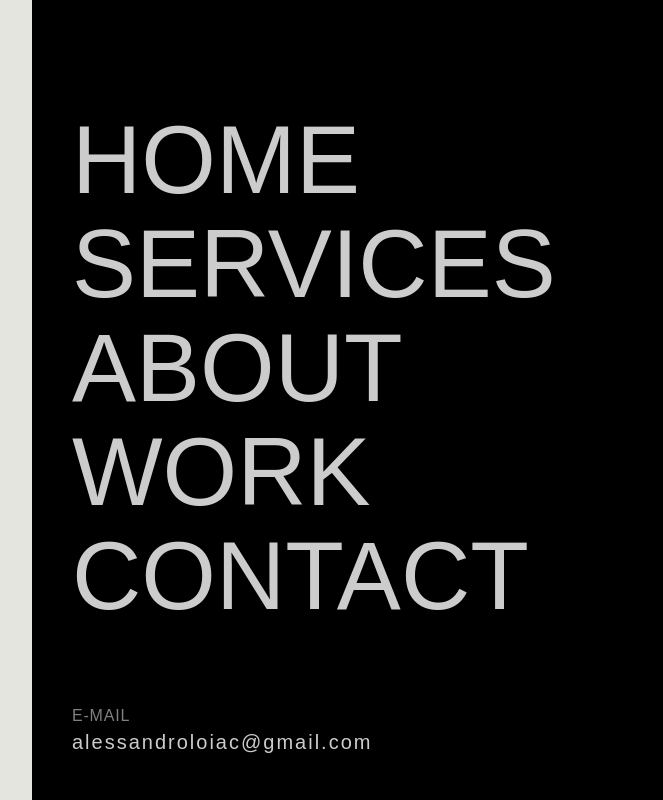
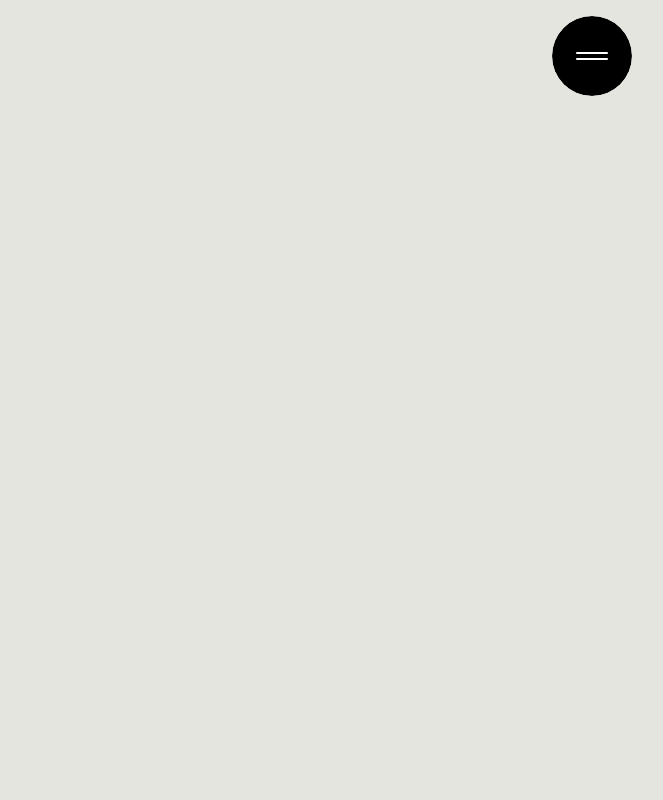
Before and after one commit to AleLoiac/portfolio, a React (Vite) app: page / in a window 1280 px wide. Shown: the whole page, without its empty margins (608-1271 px from the left). Built offline with nearby package versions, Linux system fonts and the light colour scheme; a web font is replaced by a local one.

Commit message:
Animate the Navbar with gsap

```diff
--- a/package.json
+++ b/package.json
@@ -10,7 +10,9 @@
     "preview": "vite preview"
   },
   "dependencies": {
+    "@gsap/react": "^2.1.2",
     "@tailwindcss/vite": "^4.1.12",
+    "gsap": "^3.13.0",
     "react": "^19.1.1",
     "react-dom": "^19.1.1",
     "tailwindcss": "^4.1.12"
--- a/src/sections/Navbar.jsx
+++ b/src/sections/Navbar.jsx
@@ -1,12 +1,105 @@
-import { useRef } from "react";
+import { useEffect, useRef, useState } from "react";
 import { socials } from "../constants";
+import { useGSAP } from "@gsap/react";
+import gsap from "gsap";
 
 function Navbar() {
   const navRef = useRef(null);
   const linksRef = useRef([]);
   const contactRef = useRef(null);
+  const topLineRef = useRef(null);
+  const bottomLineRef = useRef(null);
+  const tl = useRef(null);
+  const iconTl = useRef(null);
+  const [isOpen, setIsOpen] = useState(false);
+  const [showBurger, setShowBurger] = useState(true);
+
+  useGSAP(() => {
+    gsap.set(navRef.current, { xPercent: 100 });
+    gsap.set([linksRef.current, contactRef.current], {
+      autoAlpha: 0,
+      x: -20,
+    });
+
+    tl.current = gsap
+      .timeline({ paused: true })
+      .to(navRef.current, {
+        xPercent: 0,
+        duration: 1,
+        ease: "power3.out",
+      })
+      .to(
+        linksRef.current,
+        {
+          autoAlpha: 1,
+          x: 0,
+          stagger: 0.1,
+          duration: 0.5,
+          ease: "power2.out",
+        },
+        "<"
+      )
+      .to(
+        contactRef.current,
+        {
+          autoAlpha: 1,
+          x: 0,
+          duration: 0.5,
+          ease: "power2.out",
+        },
+        "<+0.2"
+      );
+
+    iconTl.current = gsap
+      .timeline({ paused: true })
+      .to(topLineRef.current, {
+        rotate: 45,
+        y: 3.3,
+        duration: 0.3,
+        ease: "power2.inOut",
+      })
+      .to(
+        bottomLineRef.current,
+        {
+          rotate: -45,
+          y: -3.3,
+          duration: 0.3,
+          ease: "power2.inOut",
+        },
+        "<"
+      );
+  }, []);
+
+  useEffect(() => {
+    let lastScrollY = window.scrollY;
+
+    const handleScroll = () => {
+      const currentScrollY = window.scrollY;
+
+      setShowBurger(currentScrollY <= lastScrollY || currentScrollY < 10);
+
+      lastScrollY = currentScrollY;
+    };
+
+    window.addEventListener("scroll", handleScroll, {
+      passive: true,
+    });
+    return () => window.removeEventListener("scroll", handleScroll);
+  }, []);
+
+  const toggleMenu = () => {
+    if (isOpen) {
+      tl.current.reverse();
+      iconTl.current.reverse();
+    } else {
+      tl.current.play();
+      iconTl.current.play();
+    }
+    setIsOpen(!isOpen);
+  };
 
   return (
+    <>
       <nav
         ref={navRef}
         className="fixed z-50 flex flex-col justify-between w-full h-full px-10 uppercase bg-black text-white/80 py-28 gap-y-10 md:w-1/2 md:left-1/2"
@@ -51,6 +144,25 @@ function Navbar() {
           </div>
         </div>
       </nav>
+      <div
+        onClick={toggleMenu}
+        style={
+          showBurger
+            ? { clipPath: "circle(50% at 50% 50%)" }
+            : { clipPath: "circle(0% at 50% 50%)" }
+        }
+        className="fixed z-50 flex flex-col items-center justify-center gap-1 transition-all duration-300 bg-black rounded-full cursor-pointer w-14 h-14 md:w-20 md:h-20 top-4 right-10"
+      >
+        <span
+          ref={topLineRef}
+          className="block w-8 h-0.5 bg-white rounded-full origin-center"
+        ></span>
+        <span
+          ref={bottomLineRef}
+          className="block w-8 h-0.5 bg-white rounded-full origin-center"
+        ></span>
+      </div>
+    </>
   );
 }
 
```
Also changed, not shown: 1 other file (tests, documents, lock files or other folders). Lines whose indentation alone changed are shown as unchanged.
